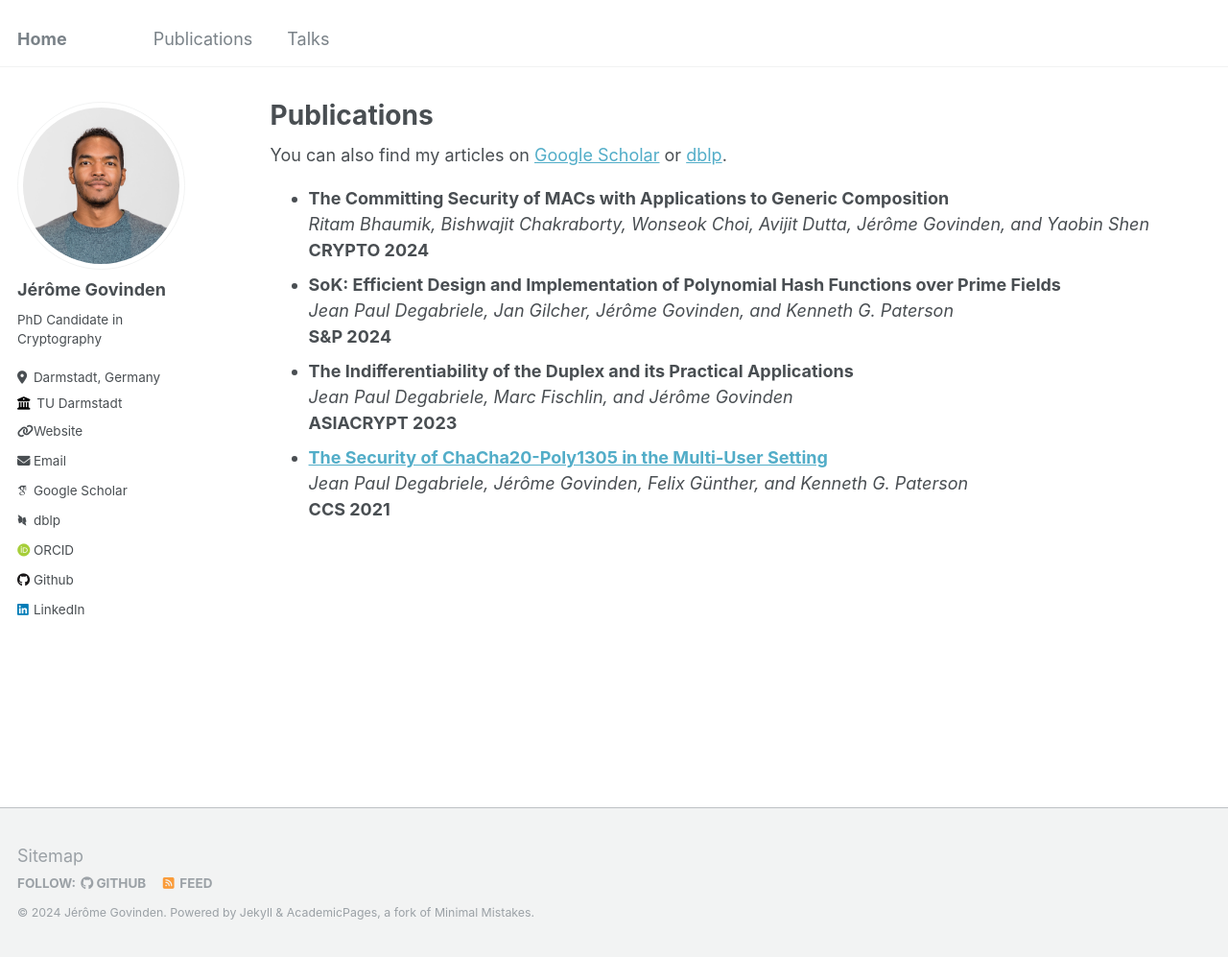
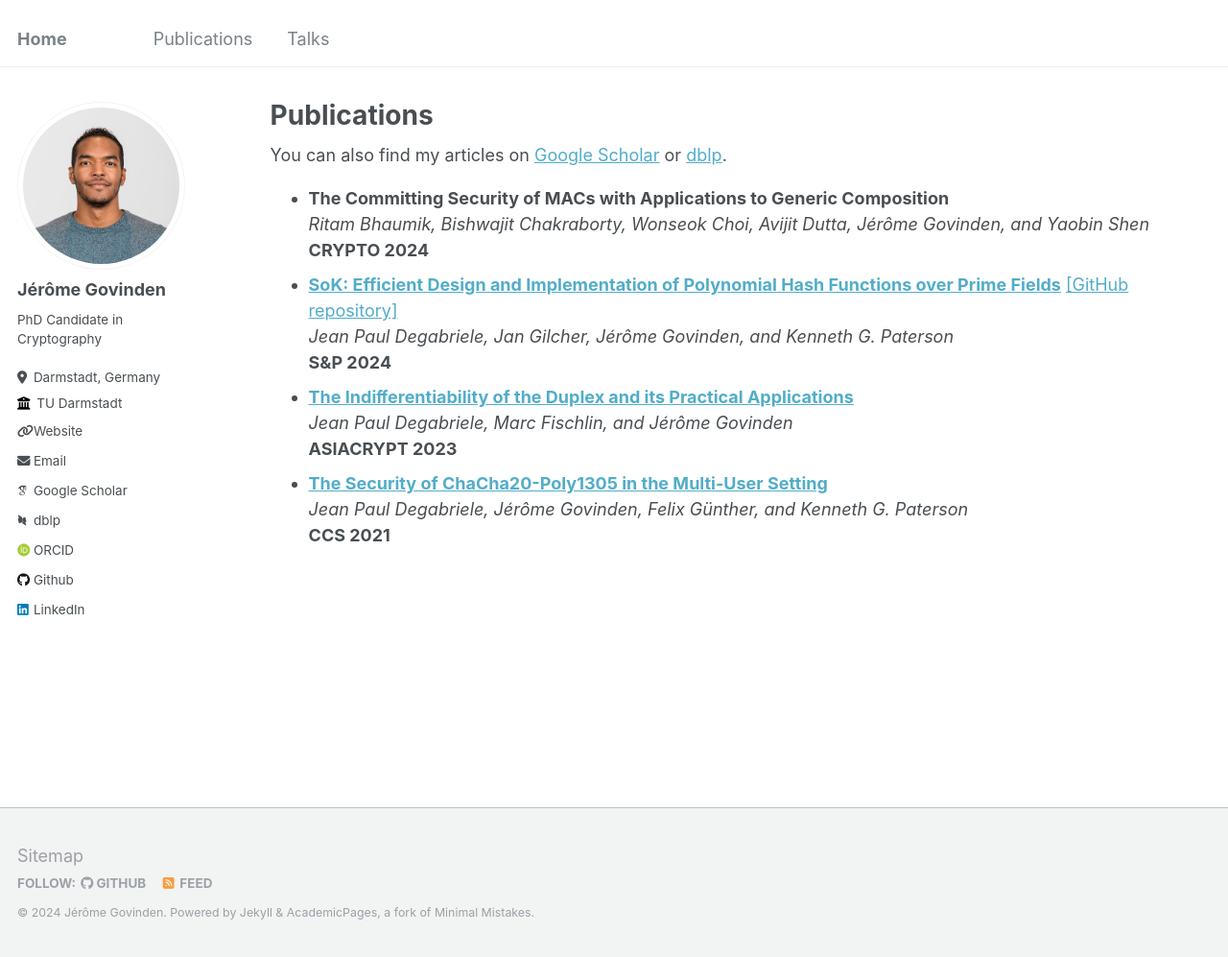
Before and after one commit to GovindenJerome/govindenjerome.github.io, a Jekyll site: the page built from _pages/publications.md, in a window 1280 px wide and 997 px high. Shown: the whole window at 96% size. Built offline with Jekyll 4.4.1, drawn with Linux system fonts in a browser that asks for light colours; some web fonts are replaced.

Commit message:
update links publications

```diff
--- a/_pages/publications.md
+++ b/_pages/publications.md
@@ -13,10 +13,10 @@ author_profile: true
 - **The Committing Security of MACs with Applications to Generic Composition**\\
 *Ritam Bhaumik, Bishwajit Chakraborty, Wonseok Choi, Avijit Dutta, Jérôme Govinden, and Yaobin Shen*\\
 **CRYPTO 2024**
-- **SoK: Efficient Design and Implementation of Polynomial Hash Functions over Prime Fields**\\
+- [**SoK: Efficient Design and Implementation of Polynomial Hash Functions over Prime Fields**](https://oaklandsok.github.io/papers/degabriele2024.pdf) [[GitHub repository]](https://github.com/jangilcher/polynomial_hashing_framework)\\
 *Jean Paul Degabriele, Jan Gilcher, Jérôme Govinden, and Kenneth G. Paterson*\\
 **S&P 2024**
-- **The Indiﬀerentiability of the Duplex and its Practical Applications**\\
+- [**The Indiﬀerentiability of the Duplex and its Practical Applications**](https://doi.org/10.1007/978-981-99-8742-9_8)\\
 *Jean Paul Degabriele, Marc Fischlin, and Jérôme Govinden*\\
 **ASIACRYPT 2023**
 - [**The Security of ChaCha20-Poly1305 in the Multi-User Setting**](https://eprint.iacr.org/2023/085.pdf)\\
```
